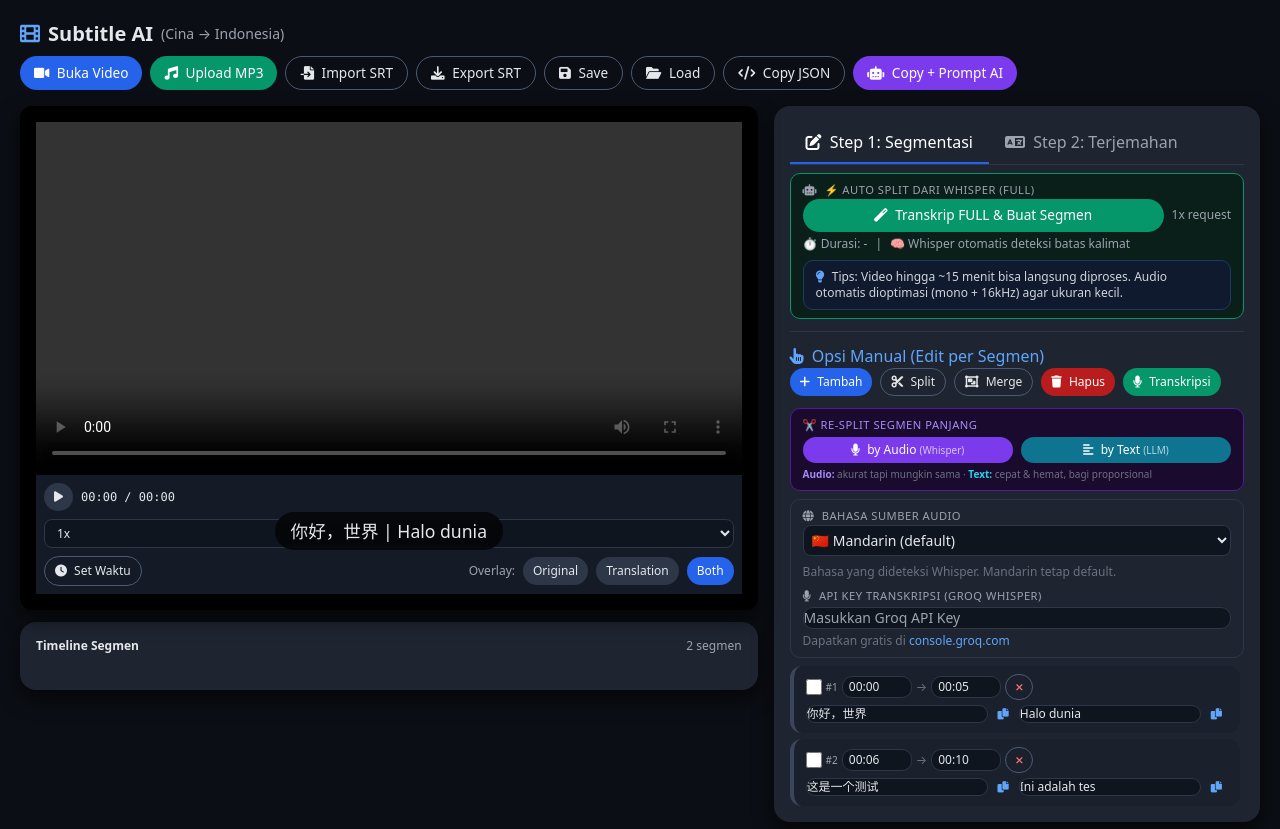
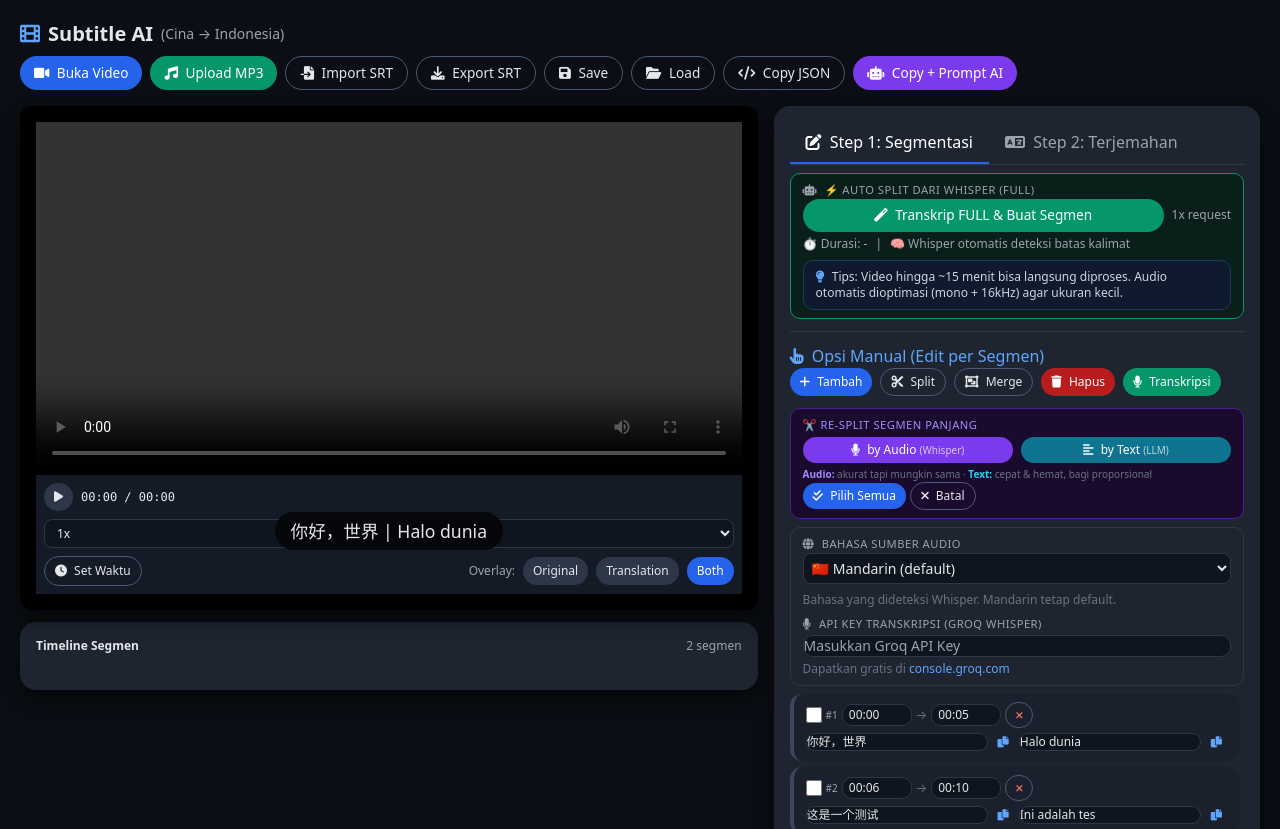
Before and after one commit to ipanutomo/video-translate-, a plain HTML site: page index.html in a window 1280 px wide. Shown: the top 829 px of the page. Drawn offline with nearby package versions, Linux system fonts and the light colour scheme.

Commit message:
Update index.html

```diff
--- a/index.html
+++ b/index.html
@@ -200,6 +200,8 @@
               <div class="text-[10px] text-gray-500 mt-1">
                 <b style="color:#a78bfa;">Audio:</b> akurat tapi mungkin sama · <b style="color:#22d3ee;">Text:</b> cepat &amp; hemat, bagi proporsional
               </div>
+            <button class="btn btn-sm btn-primary" onclick="selectAllSegments(true)"><i class="fas fa-check-double mr-1"></i> Pilih Semua</button>
+            <button class="btn btn-sm btn-outline" onclick="selectAllSegments(false)"><i class="fas fa-times mr-1"></i> Batal</button>
             </div>
             <div id="aiReSplitProgress" class="text-xs mb-2 hidden"></div>
 
@@ -229,13 +231,11 @@
           <div class="flex flex-wrap gap-2 mb-2">
             <button class="btn btn-sm btn-primary" onclick="selectAllSegments(true)"><i class="fas fa-check-double mr-1"></i> Pilih Semua</button>
             <button class="btn btn-sm btn-outline" onclick="selectAllSegments(false)"><i class="fas fa-times mr-1"></i> Batal</button>
-          </div>
-
-          <div class="flex flex-wrap gap-2 mb-2">
             <button class="btn btn-sm btn-outline" onclick="selectEmptyTranslations()">
               <i class="fas fa-sync mr-1"></i> ↻ Pilih Segmen Kosong/Error
             </button>
           </div>
+
           <div class="api-section">
             <div class="label"><i class="fas fa-language mr-1"></i> API Key Terjemahan</div>
             <div class="flex gap-2">
```
